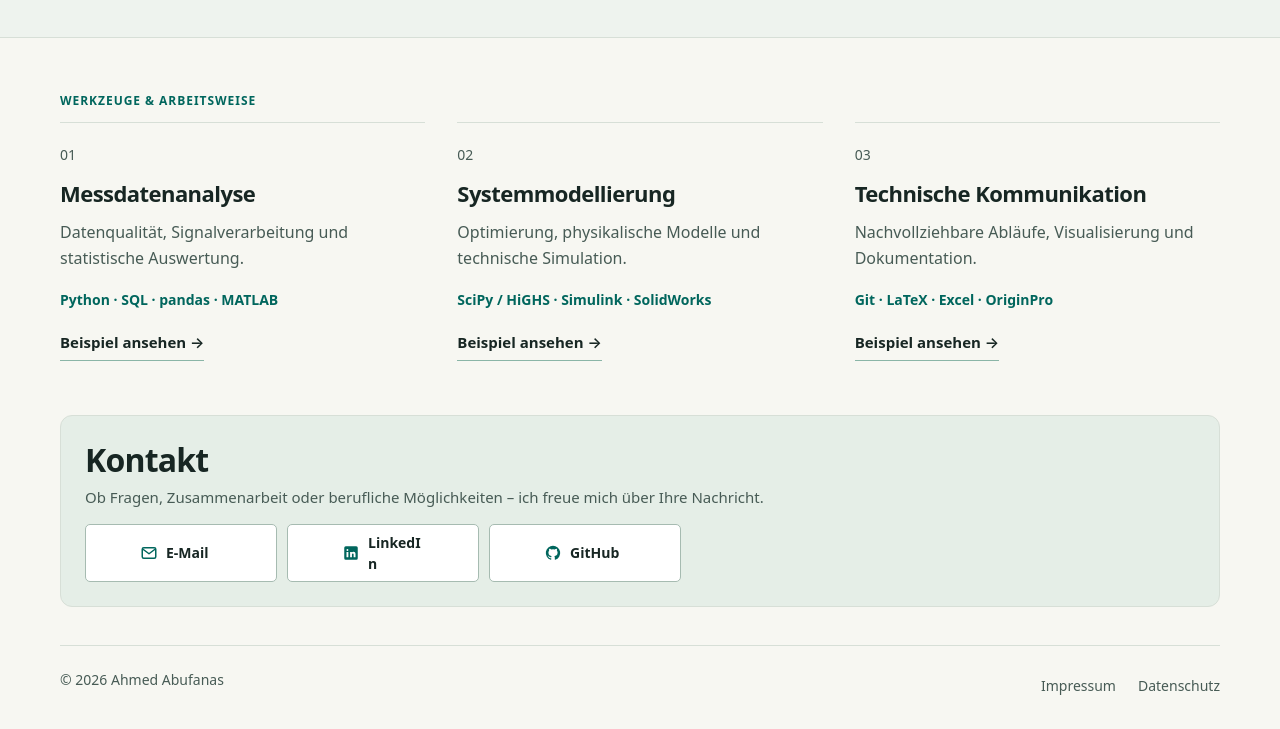
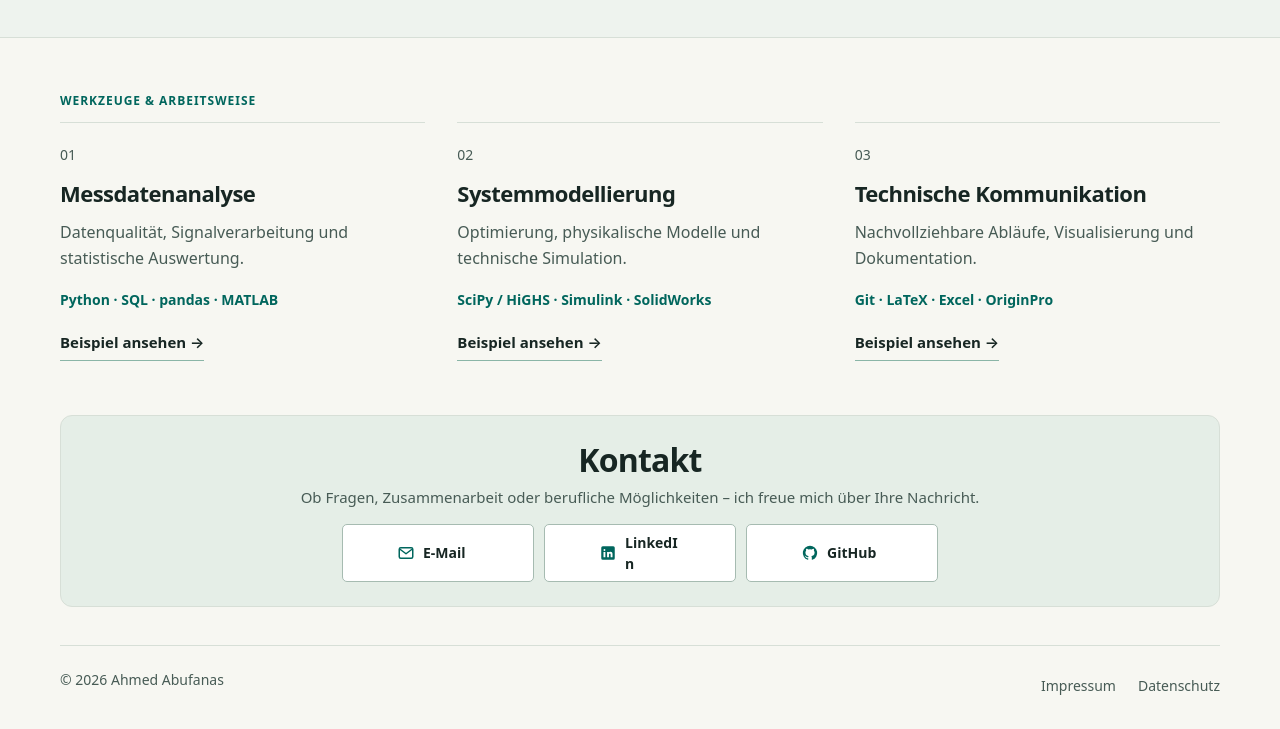
Before and after one commit to abufanasa-dotcom/abufanasa-dotcom.github.io, a plain HTML site: page index.html in a window 1280 px wide. Shown: the part 4265-4994 px from the top of the page. Drawn offline with Linux system fonts and the light colour scheme.

Commit message:
Center the desktop contact section

```diff
--- a/css/style.css
+++ b/css/style.css
@@ -248,6 +248,11 @@ figcaption { color: var(--muted); font-size: 14px; line-height: 1.55; margin-top
 }
 .contact-option svg { display: block; width: 18px; height: 18px; color: var(--blue); }
 .contact-option:hover { background: var(--band); border-color: var(--strong-line); }
+@media (min-width: 701px) {
+  .contact { text-align: center; }
+  .contact-intro { text-wrap: balance; }
+  .contact-options { justify-content: center; }
+}
 .copy-status { font-size: 13px; min-height: 21px; margin-top: 4px; overflow-wrap: anywhere; }
 .header-controls { display: flex; align-items: center; gap: 10px; flex-shrink: 0; margin-left: auto; }
 .theme-toggle { display: grid; place-items: center; width: 44px; height: 44px; padding: 10px; color: var(--ink); background: var(--paper); border: 1px solid var(--button-border); border-radius: 50%; }
```
Also changed, not shown: en/index.html (+1 -1 lines), en/projects/bess-dispatch.html (+1 -1 lines), en/projects/emsland-sql.html (+1 -1 lines), en/projects/noise-exposure.html (+1 -1 lines), en/projects/wind-turbine.html (+1 -1 lines), en/projects/windconnect.html (+1 -1 lines), index.html (+1 -1 lines), legal/datenschutz.html (+1 -1 lines), legal/impressum.html (+1 -1 lines), projects/bess-dispatch.html (+1 -1 lines), projects/emsland-sql.html (+1 -1 lines), projects/noise-exposure.html (+1 -1 lines), projects/wind-turbine.html (+1 -1 lines), projects/windconnect.html (+1 -1 lines).
